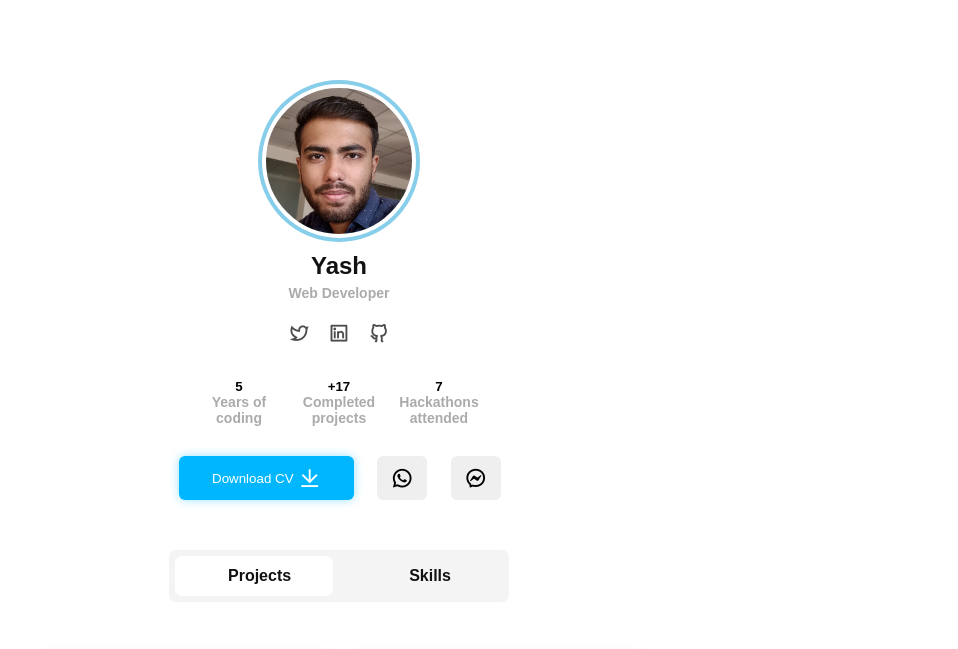
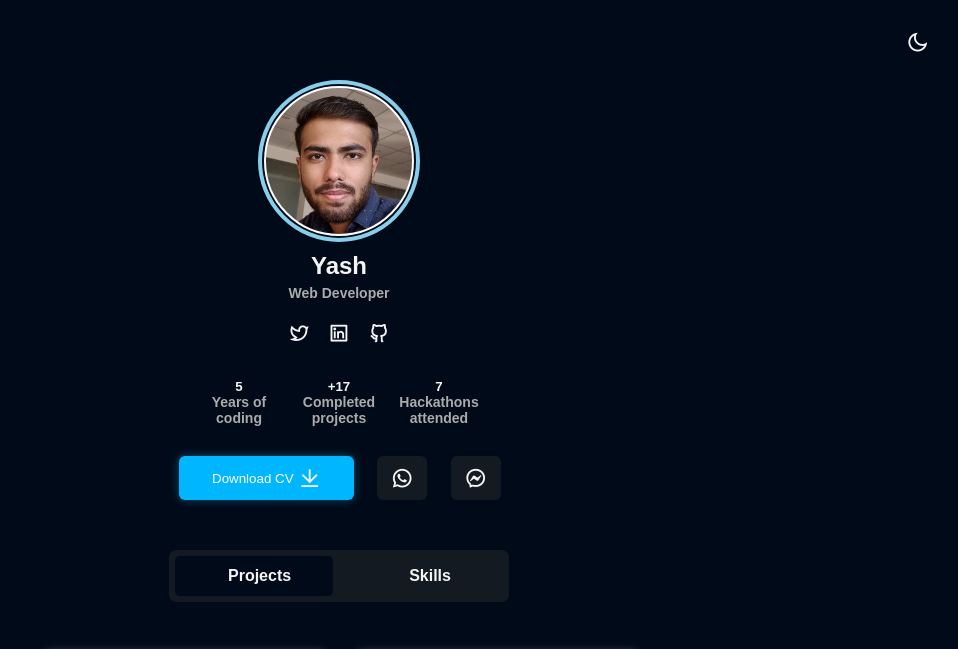
Before and after one commit to code4Y/mini-portfolio-website, a plain HTML site: page index.html in a window 1280 px wide. Shown: the top 649 px of the page, without its empty margins (301-1259 px from the left). Drawn offline with nearby package versions, Linux system fonts and the light colour scheme; grey boxes are pictures that could not be loaded.

Commit message:
Dark-mode theme CSS Added

```diff
--- a/index.html
+++ b/index.html
@@ -7,9 +7,12 @@
   <link href="https://cdn.jsdelivr.net/npm/remixicon@3.6.0/fonts/remixicon.css" rel="stylesheet">
   <link rel="stylesheet" href="style.css" />
 </head>
-<body>
+<body class="dark-mode">
   <main>
     <div class="container">
+      <a href="#" class="themeToggle">
+        <i class="ri-moon-line"></i>
+      </a>
       <div class="hero">
         <div class="img-border">
           <div class="img"></div>
--- a/style.css
+++ b/style.css
@@ -15,6 +15,36 @@
   align-items: center;
   min-width: 50vw;
 }
+
+.themeToggle {
+  position: absolute;
+  top: 30px;
+  right: 50px;
+  text-decoration: none;
+  color: #4d4d4d;
+}
+
+/* Darkmode Start */
+.dark-mode,
+.dark-mode .slider {
+  background-color: #000a18;
+  color: #f4f4f4;
+}
+
+.dark-mode h2,
+.dark-mode i {
+  color: #f4f4f4;
+}
+
+.dark-mode .project-skill-switch a {
+  color: #f4f4f4;
+}
+
+.dark-mode .msg button,
+.dark-mode .project-skill-switch {
+  background: #131a21;
+}
+/* Darkmode End*/
 
 .img {
   height: 150px;
@@ -167,7 +197,7 @@ i {
   width: calc(50% - 12px);
   height: calc(100% - 12px);
   background: #fff;
-  border-radius: 7px;
+  border-radius: 5px;
   transition: left 0.5s;
   z-index: 1;
 }
```
